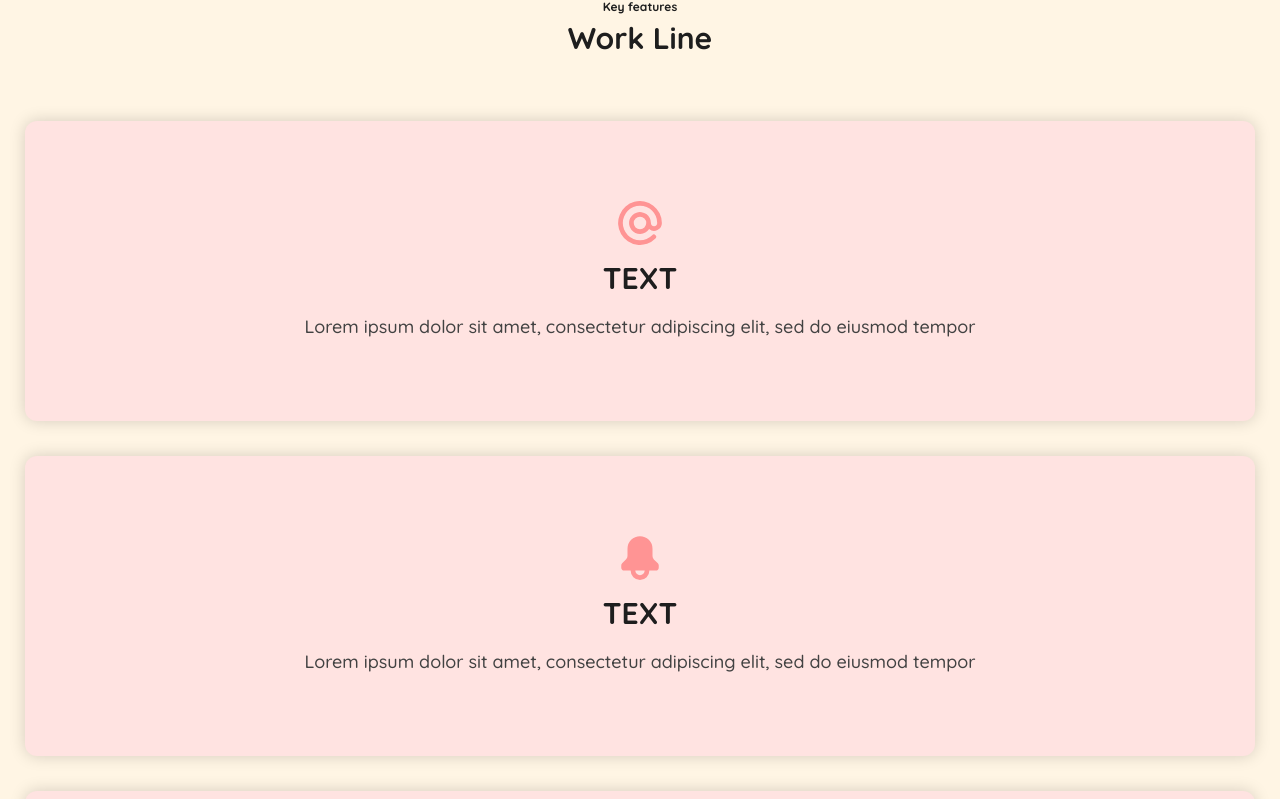
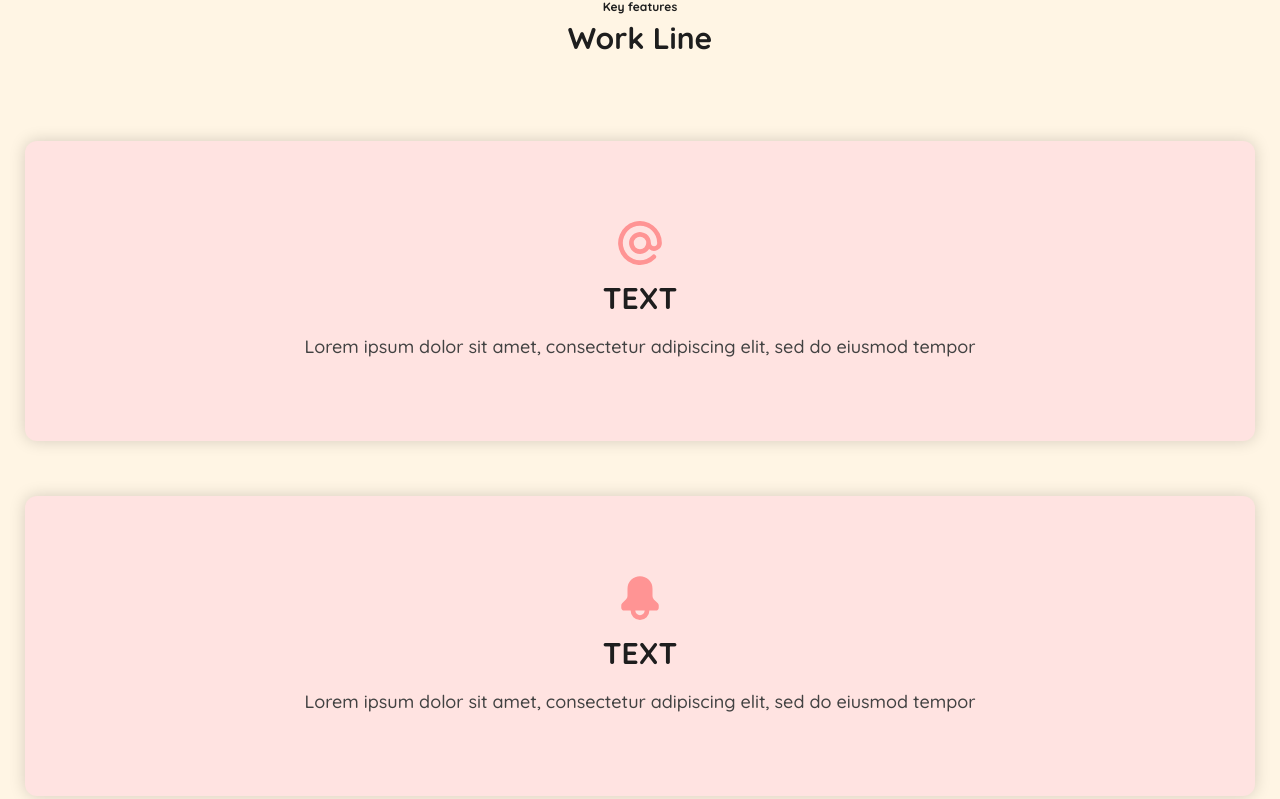
Before and after one commit to byLugos/Carrtes, a Next.js app: page / in a window 1280 px wide. Shown: the part 1720-2519 px from the top of the page. Built offline with nearby package versions, Linux system fonts and the light colour scheme.

Commit message:
Fix margin in the Work Line view

```diff
--- a/src/app/ui/Components/Home/WorkLine/workLine.tsx
+++ b/src/app/ui/Components/Home/WorkLine/workLine.tsx
@@ -14,7 +14,7 @@ const WorkLine = () => {
       <div className="w-full flex flex-col gap-[35px] mt-[20px]">
         {workLineD.map((item, i) => (
           <div
-            className="w-full h-[300px] bg-lightRose rounded-[12px] flex flex-col shadow-cards items-center justify-center gap-2"
+            className="w-full h-[300px] bg-lightRose rounded-[12px] flex flex-col shadow-cards items-center justify-center gap-2 mt-[20px]"
             key={i}
           >
             <item.icon className="size-[50px] text-hardRose"/>
```
